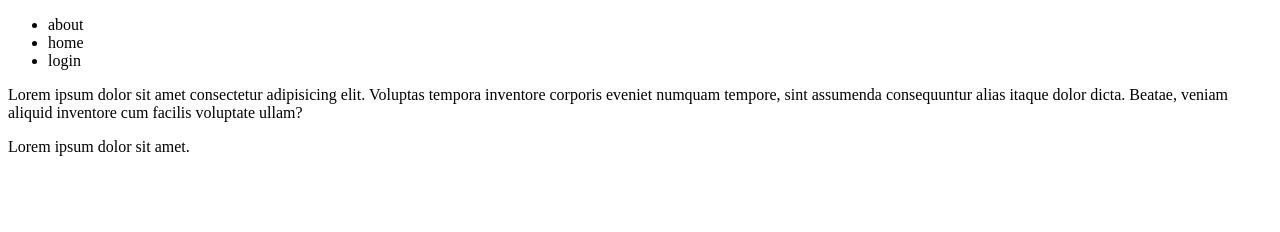
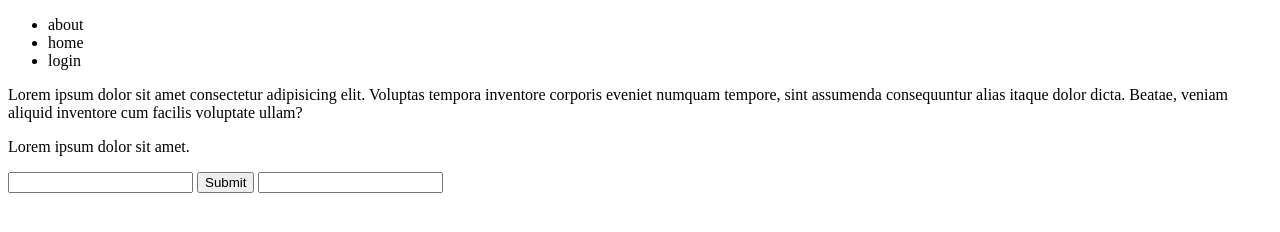
Before and after one commit to Sanjybek/branch-test, a plain HTML site: page index.html in a window 1280 px wide. Drawn offline with Linux system fonts and the light colour scheme.

Commit message:
block input

```diff
--- a/index.html
+++ b/index.html
@@ -18,6 +18,9 @@
     </div>
     <div>
         <p>Lorem ipsum dolor sit amet.</p>
+        <input type="text">
+        <input type="submit">
+        <input type="number">
     </div>
 
 </body>
```
